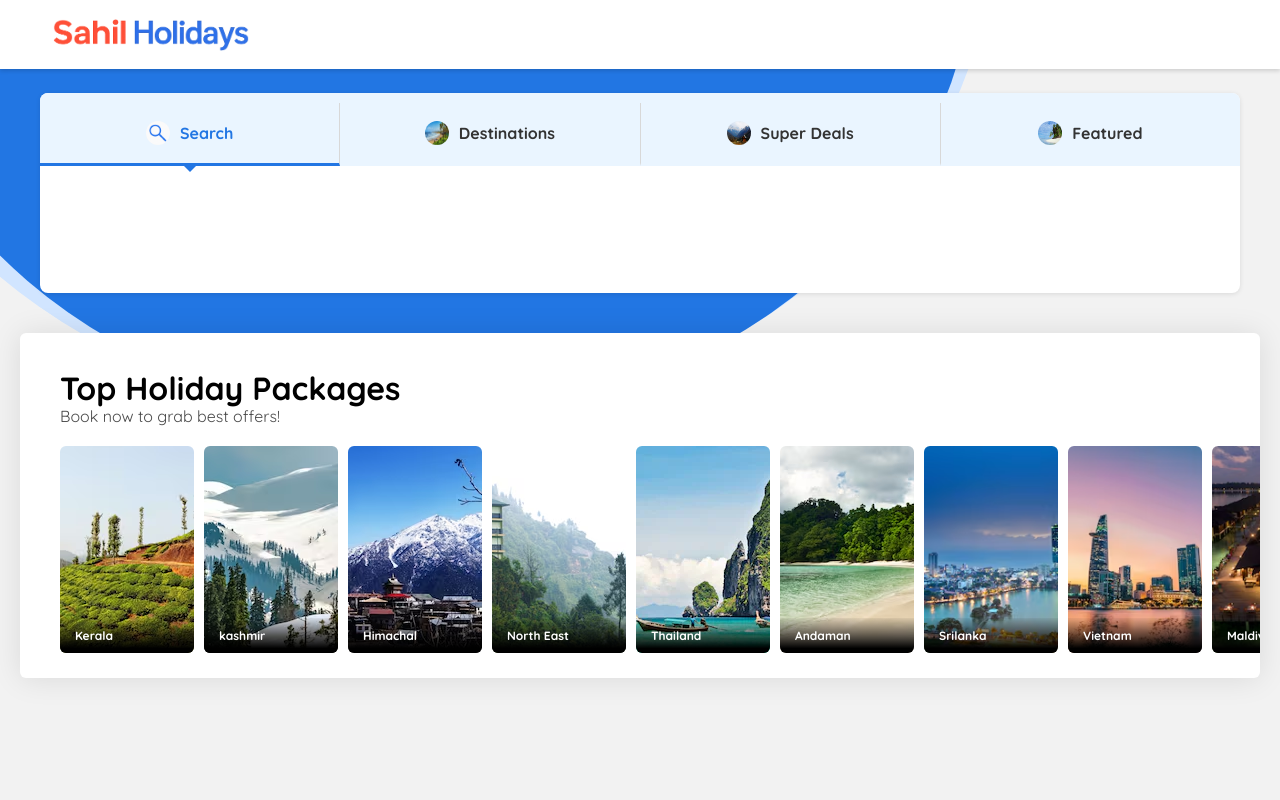
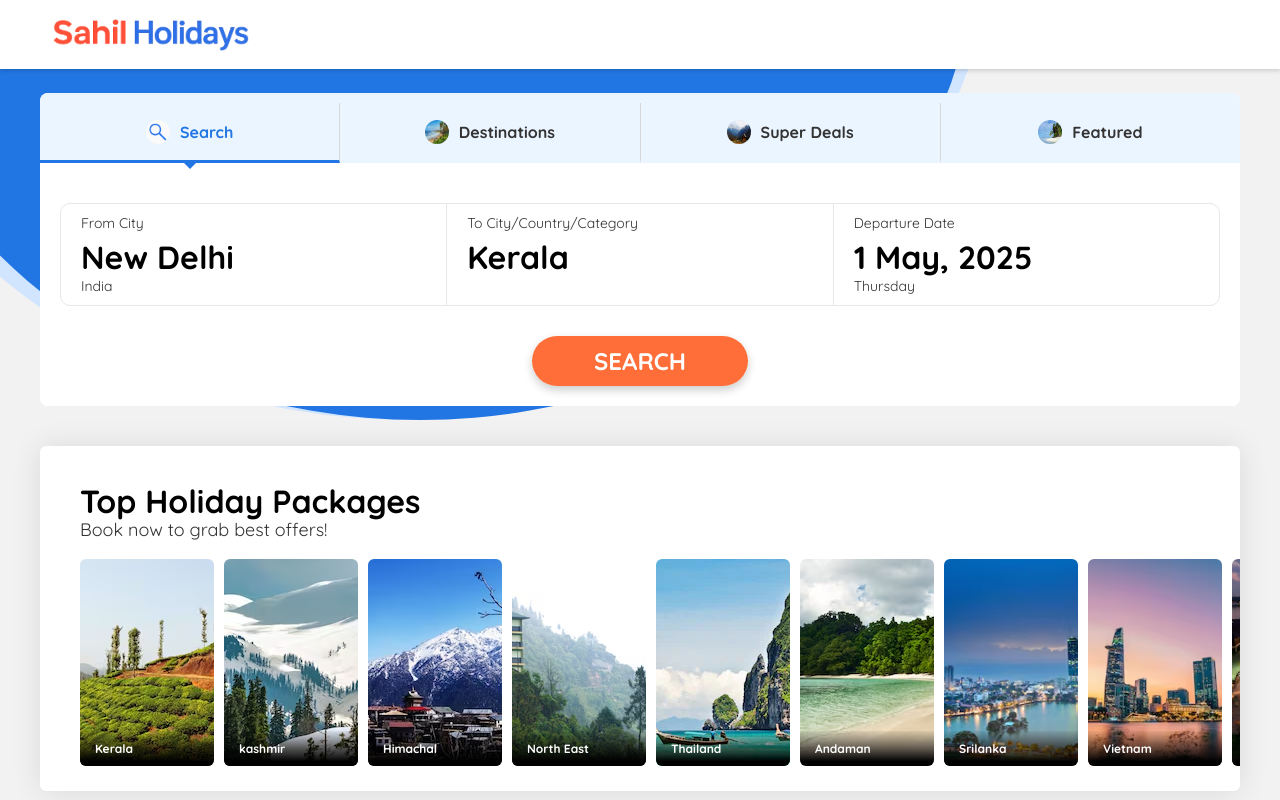
Before and after one commit to GreedyDeveloper/sahil-holidays, a React (Create React App) app: page / in a window 1280 px wide. Built offline with nearby package versions, Linux system fonts and the light colour scheme.

Commit message:
Search UI

```diff
--- a/src/App.css
+++ b/src/App.css
@@ -1,5 +1,9 @@
 .App {
   text-align: center;
+}
+
+* {
+  box-sizing: border-box;
 }
 
 .App-logo {
@@ -32,6 +36,7 @@
   from {
     transform: rotate(0deg);
   }
+
   to {
     transform: rotate(360deg);
   }
--- a/src/App.js
+++ b/src/App.js
@@ -1,18 +1,38 @@
-import './App.css';
-import Card from './components/Card';
-import HeaderLogo from './components/HeaderLogo';
-import Package from './components/Package';
-import PageBackground from './components/PageBackground';
-import Tabs from './components/Tabs';
-import packages from './data/packages.json'
-
+import React, {useState} from 'react';
+import 'App.css';
+import Card from 'components/Card';
+import HeaderLogo from 'components/HeaderLogo';
+import Package from 'components/Package';
+import PageBackground from 'components/PageBackground';
+import Tabs from 'components/Tabs';
+import packages from 'data/packages.json';
+import {isDesktop} from 'styles/breakpoints';
+import {ThemeProvider} from 'styled-components';
+import {theme} from 'styles/theme';
+import GlobalStyle from 'styles/GlobalStyle';
+import SearchComponent from 'components/SearchComponent';
 
 function App() {
+  const [selectedTab, setSelectedTab] = useState('search');
+
+  const renderSelectedComponent = () => {
+    switch (selectedTab) {
+      case 'search':
+        return <SearchComponent />;
+      default:
+        return <div>{selectedTab}</div>;
+    }
+  };
+
   return (
+    <ThemeProvider theme={theme}>
+      <GlobalStyle />
       <div className="App">
-      <PageBackground />
+        {isDesktop() ? <PageBackground /> : null}
         <HeaderLogo />
-      <Tabs />
+        {isDesktop() ?
+          <Tabs onSelect={(tab) => setSelectedTab(tab)}>{renderSelectedComponent()}</Tabs>
+          : <SearchComponent />}
         <Card title={"Top Holiday Packages"} description={"Book now to grab best offers!"}>
           <div style={{
             display: 'flex',
@@ -29,6 +49,7 @@ function App() {
           </div>
         </Card>
       </div>
+    </ThemeProvider>
   );
 }
 
--- a/src/components/Card.js
+++ b/src/components/Card.js
@@ -1,40 +1,58 @@
+// src/components/HolidayPackageCard.js
 import React from 'react';
+import styled from 'styled-components';
+import {device} from 'styles/breakpoints';
 
-const Card = ({title, description, children}) => {
-  return (
-    <div style={styles.container}>
-      <h2 style={styles.title}>{title}</h2>
-      <p style={styles.description}>{description}</p>
-      {children}
-    </div>
-  );
-};
+const Container = styled.div`
+  width: 1200px;
+  margin: 40px auto 0 auto;
+  padding: 36px 0 25px 40px;
+  background-color: ${({theme}) => theme.colors.white};
+  border-radius: 6px;
+  box-shadow: 0 1px 30px 0 rgba(0, 0, 0, 0.1);
+  display: flex;
+  flex-direction: column;
+  align-items: flex-start;
 
-const styles = {
-  container: {
-    width: '1200px',
-    margin: '0 auto',
-    marginTop: 40,
-    padding: '36px 0 25px 40px',
-    backgroundColor: '#fff',
-    borderRadius: '6px',
-    boxShadow: '0 1px 30px 0 rgba(0, 0, 0, .1)',
-    display: 'flex',
-    flexDirection: 'column',
-    alignItems: 'flex-start',
-  },
-  title: {
-    display: 'flex',
-    color: '#000000',
-    lineHeight: '38px',
-    fontWeight: 900,
-    fontSize: 32,
-  },
-  description: {
-    lineHeight: '19px',
-    fontSize: 16,
-    fontWeight: 400,
+  @media ${device.mobile} {
+    width: 100%;
+    padding: 20px;
+    box-shadow: none;
+    border-radius: 0;
+    background-color: ${({theme}) => theme.colors.background};
   }
-}
+`;
+
+const Title = styled.div`
+  display: flex;
+  color: #000000;
+  line-height: 38px;
+  font-weight: 900;
+  font-size: ${({theme}) => theme.fontSizes.xxl};
+
+  @media ${device.mobile} {
+    font-size: ${({theme}) => theme.fontSizes.lg};
+    line-height: 28px;
+  }
+`;
+
+const Description = styled.div`
+  line-height: 19px;
+  font-size: ${({theme}) => theme.fontSizes.lg};
+  font-weight: ${({theme}) => theme.fontWeights.regular};
+
+  @media ${device.mobile} {
+    font-size: ${({theme}) => theme.fontSizes.sm};
+    line-height: 18px;
+  }
+`;
+
+const Card = ({title, description, children}) => (
+  <Container>
+    <Title>{title}</Title>
+    <Description>{description}</Description>
+    {children}
+  </Container>
+);
 
 export default Card;
--- a/src/components/Package.js
+++ b/src/components/Package.js
@@ -1,4 +1,6 @@
 import React from 'react';
+import styled from 'styled-components';
+import {device} from 'styles/breakpoints';
 
 const getImage = (imageName) => {
   try {
@@ -8,44 +10,75 @@ const getImage = (imageName) => {
   }
 };
 
+const Container = styled.div`
+  height: 207px;
+  width: 134px;
+  border-radius: 6px;
+  overflow: hidden;
+  position: relative;
+  cursor: pointer;
+  flex-shrink: 0;
+
+  @media ${device.mobile} {
+    width: 90px;
+    height: 120px;
+    display: flex;
+    flex-direction: column;
+  }
+`;
+
+const Image = styled.img`
+  height: 100%;
+  width: 100%;
+  object-fit: cover;
+
+  @media ${device.mobile} {
+    border-radius: 54px;
+    height: 90px;
+    width: 90px;
+    margin-bottom: 10px;
+  }
+`;
+
+const TitleWrapper = styled.div`
+  display: flex;
+  width: 100%;
+  background: linear-gradient(180deg, transparent -4.82%, #000 87.02%);
+  position: absolute;
+  bottom: 0;
+  left: 0;
+
+  @media ${device.mobile} {
+    background: none;
+    position: static;
+    justify-content: center;
+  }
+`;
+
+const Title = styled.p`
+  font-size: ${({theme}) => theme.fontSizes.xs};
+  color: ${({theme}) => theme.colors.white};
+  font-weight: ${({theme}) => theme.fontWeights.heavy};
+  padding: 10px 15px;
+  margin: 0;
+
+  @media ${device.mobile} {
+    font-size: ${({theme}) => theme.fontSizes.md};
+    color: ${({theme}) => theme.colors.black};
+    font-weight: ${({theme}) => theme.fontWeights.bold};
+    padding: 0;
+  }
+`;
+
 const Package = ({title, picture}) => {
   return (
-    <div style={styles.container}>
-      <img style={styles.image} src={getImage(picture)} alt="title" />
-      <div style={styles.titleWrapper}>
-        <p style={styles.title}>{title}</p>
-      </div>
-    </div>
+    <Container>
+      <Image src={getImage(picture)} alt={title} />
+      <TitleWrapper>
+        <Title>{title}</Title>
+      </TitleWrapper>
+    </Container>
   );
 };
 
-const styles = {
-  container: {
-    height: 207,
-    width: 134,
-    borderRadius: 6,
-    overflow: 'hidden',
-    position: 'relative',
-    cursor: 'pointer',
-    flexShrink: 0,
-  },
-  image: {
-    height: '100%',
-  },
-  titleWrapper: {
-    display: 'flex',
-    width: '100%',
-    background: 'linear-gradient(180deg, transparent -4.82%, #000 87.02%)',
-    bottom: 0,
-    left: 0,
-    position: 'absolute',
-  },
-  title: {
-    fontSize: 12,
-    color: '#fff',
-    fontWeight: 900,
-    padding: '10px 15px',
-  }
-}
-
 export default Package;
--- /dev/null
+++ b/src/components/SearchComponent.js
@@ -0,0 +1,106 @@
+import React from 'react';
+import styled from 'styled-components';
+import {device} from 'styles/breakpoints';
+
+const SearchBarContainer = styled.div`
+  background-color: #fff;
+  border-radius: 8px;
+  padding: 20px;
+  width: 100%;
+  display: flex;
+  flex-direction: column;
+`;
+
+const Row = styled.div`
+  display: flex;
+  justify-content: space-between;
+  flex-wrap: wrap;
+  border: 1px solid ${({theme}) => theme.colors.border};
+  border-radius: 10px;
+`;
+
+const Column = styled.div`
+  flex: 1;
+  display: flex;
+  flex-direction: column;
+  align-items: flex-start;
+  justify-content: start;
+  padding: 10px 20px;
+  cursor: pointer;
+  border-right: 1px solid ${({theme}) => theme.colors.border};
+
+  &:last-child {
+    border-right: none;
+  }
+
+  @media ${device.mobile} {
+    flex: none;
+    width: 100%;
+    border-right: none;
+    border-bottom: 1px solid ${({theme}) => theme.colors.border}
+  }
+`;
+
+const Label = styled.div`
+  font-size: ${({theme}) => theme.fontSizes.sm};
+  margin-bottom: 5px;
+  font-weight: ${({theme}) => theme.fontWeights.regular};
+`;
+
+const Value = styled.div`
+  font-size: ${({theme}) => theme.fontSizes.xxl};
+  font-weight: ${({theme}) => theme.fontWeights.heavy};
+  color: #000;
+`;
+
+const SubText = styled.div`
+  font-size: ${({theme}) => theme.fontSizes.sm};
+  font-weight: ${({theme}) => theme.fontWeights.regular};
+`;
+
+const SearchButton = styled.button`
+  background: linear-gradient(93deg, #FF6D38, #FF6D38);
+  color: #fff;
+  font-size: ${({theme}) => theme.fontSizes.xl};
+  font-weight: ${({theme}) => theme.fontWeights.heavy};
+  border: none;
+  border-radius: 30px;
+  cursor: pointer;
+  align-self: center;
+  margin-top: 30px;
+  box-shadow: 0 4px 10px rgba(0, 0, 0, 0.2);
+  transition: transform 0.2s ease;
+  font-family: 'Quicksand', sans-serif;
+  padding: 10px;
+  width: 216px;
+
+  &:hover {
+    transform: translateY(-2px);
+  }
+`;
+
+const SearchComponent = () => {
+  return (
+    <SearchBarContainer>
+      <Row>
+        <Column>
+          <Label>From City</Label>
+          <Value>New Delhi</Value>
+          <SubText>India</SubText>
+        </Column>
+        <Column>
+          <Label>To City/Country/Category</Label>
+          <Value>Kerala</Value>
+        </Column>
+        <Column>
+          <Label>Departure Date</Label>
+          <Value>1 May, 2025</Value>
+          <SubText>Thursday</SubText>
+        </Column>
+      </Row>
+      <SearchButton>SEARCH</SearchButton>
+    </SearchBarContainer>
+  );
+};
+
+export default SearchComponent;
--- a/src/components/Tabs.js
+++ b/src/components/Tabs.js
@@ -1,11 +1,74 @@
-import React, {useState} from 'react';
+import React, {useEffect, useState} from 'react';
+import styled from 'styled-components';
 import searchIcon from '../assets/search-icon.png';
 import destinationsIcon from '../assets/destinations.avif';
 import dealsIcon from '../assets/super-deals.avif';
-import featuredIcon from '../assets/featured.avif'
-import styles from './Tabs.module.css';
+import featuredIcon from '../assets/featured.avif';
 
-const Tabs = () => {
+const Container = styled.div`
+  background-color: #fff;
+  border-radius: 8px;
+  margin: 24px auto 0;
+  width: 1200px;
+  min-height: 200px;
+  z-index: 10;
+  display: flex;
+  flex-direction: column;
+  position: relative;
+  align-items: flex-start;
+`;
+
+const TabContainer = styled.div`
+  background-color: #eaf5ff;
+  border-radius: 8px 8px 0 0;
+  padding: 10px 0 0;
+  display: flex;
+  align-self: stretch;
+  z-index: 10;
+`;
+
+const Tab = styled.div`
+  position: relative;
+  flex: 1;
+  display: flex;
+  align-items: center;
+  justify-content: center;
+  height: 60px;
+  border-right: 1px solid #d8d8d8;
+  cursor: pointer;
+  font-size: 16px;
+  font-weight: 700;
+  color: ${(props) => (props.active ? '#2276E3' : '#333')};
+  border-bottom: ${(props) => (props.active ? '3px solid #2276E3' : '3px solid transparent')};
+
+  &:last-child {
+    border-right: 0;
+  }
+
+  &::after {
+    content: "";
+    position: absolute;
+    bottom: -9px;
+    left: 50%;
+    transform: translateX(-50%);
+    border-left: 9px solid transparent;
+    border-right: 9px solid transparent;
+    border-top: ${(props) => (props.active ? '9px solid #2276E3' : 'none')};
+    height: 0;
+    width: 0;
+  }
+`;
+
+const Icon = styled.img`
+  border-radius: 50%;
+  flex-shrink: 0;
+  height: 24px;
+  width: 24px;
+  margin-right: 10px;
+  overflow: hidden;
+`;
+
+const Tabs = ({onSelect, children}) => {
   const [activeTab, setActiveTab] = useState('search');
 
   const tabs = [
@@ -15,25 +78,26 @@ const Tabs = () => {
     {id: 'featured', label: 'Featured', icon: featuredIcon},
   ];
 
+  useEffect(() => {
+    onSelect(activeTab);
+  }, [activeTab, onSelect]);
+
   return (
-    <div className={styles.container}>
-      <div className={styles.tabContainer}>
+    <Container>
+      <TabContainer>
         {tabs.map((tab) => (
-          <div
-            className={`${styles.tab} ${activeTab === tab.id ? styles.active : ''}`}
+          <Tab
             key={tab.id}
+            active={activeTab === tab.id}
             onClick={() => setActiveTab(tab.id)}
-            style={{
-              borderBottom: activeTab === tab.id ? '3px solid #2276E3' : '3px solid transparent',
-              color: activeTab === tab.id ? '#2276E3' : '#333',
-            }}
           >
-            <img src={tab.icon} alt={tab.label} className={styles.icon} />
+            <Icon src={tab.icon} alt={tab.label} />
             <span>{tab.label}</span>
-          </div>
+          </Tab>
         ))}
-      </div>
-    </div>
+      </TabContainer>
+      <div style={{marginTop: '20px', width: '100%'}}>{children}</div>
+    </Container>
   );
 };
 
--- a/src/components/Tabs.module.css
+++ /dev/null
@@ -1,62 +0,0 @@
-.container {
-  background-color: #fff;
-  border-radius: 8px;
-  box-shadow: 0 1px 5px 0 rgba(0, 0, 0, .1);
-  margin: 0 auto;
-  margin-top: 24px;
-  width: 1200px;
-  height: 200px;
-  z-index: 10;
-  flex: 1;
-  align-items: flex-start;
-  display: flex;
-  position: relative;
-}
-
-.tabContainer {
-  background-color: #eaf5ff;
-  border-radius: 8px 8px 0 0;
-  padding: 10px 0 0;
-  z-index: 10;
-  flex: 1;
-  display: flex;
-}
-
-.tab {
-  position: relative;
-  flex: 1;
-  display: flex;
-  align-items: center;
-  justify-content: center;
-  height: 60px;
-  border-right: 1px solid #d8d8d8;
-  cursor: pointer;
-  font-size: 16px;
-  font-weight: 700;
-}
-
-.tab:last-child {
-  border-right: 0;
-}
-
-.tab.active::after {
-  border-left: 9px solid transparent;
-  border-right: 9px solid transparent;
-  border-top: 9px solid #2276E3;
-  bottom: -9px;
-  content: "";
-  height: 0;
-  left: 50%;
-  position: absolute;
-  transform: translateX(-50%);
-  width: 0;
-}
-
-.icon {
-  border-radius: 50%;
-  flex-shrink: 0;
-  height: 24px;
-  margin-right: 10px;
-  overflow: hidden;
-  width: 24px;
-}
```
Lines whose indentation alone changed are shown as unchanged.
